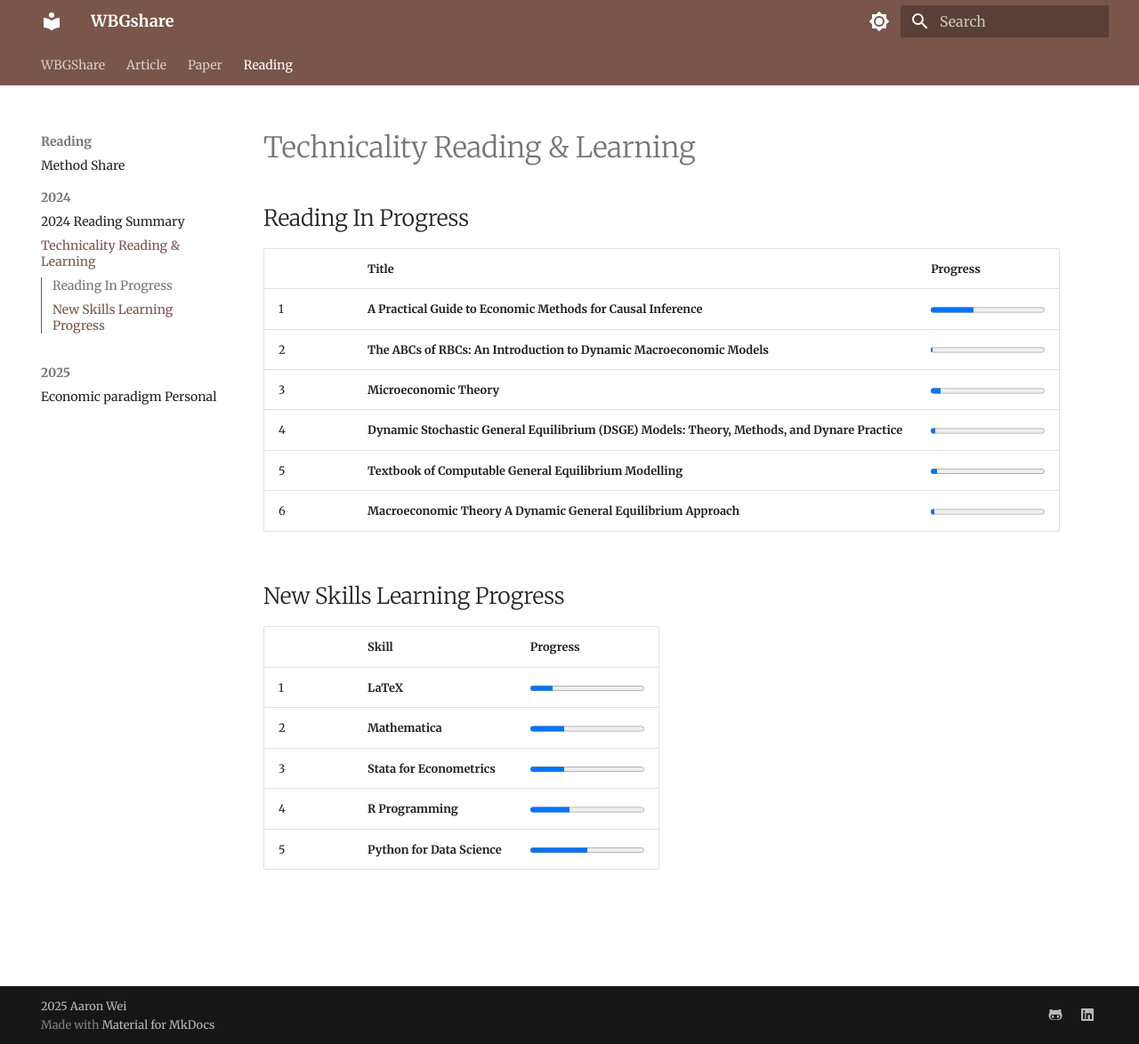
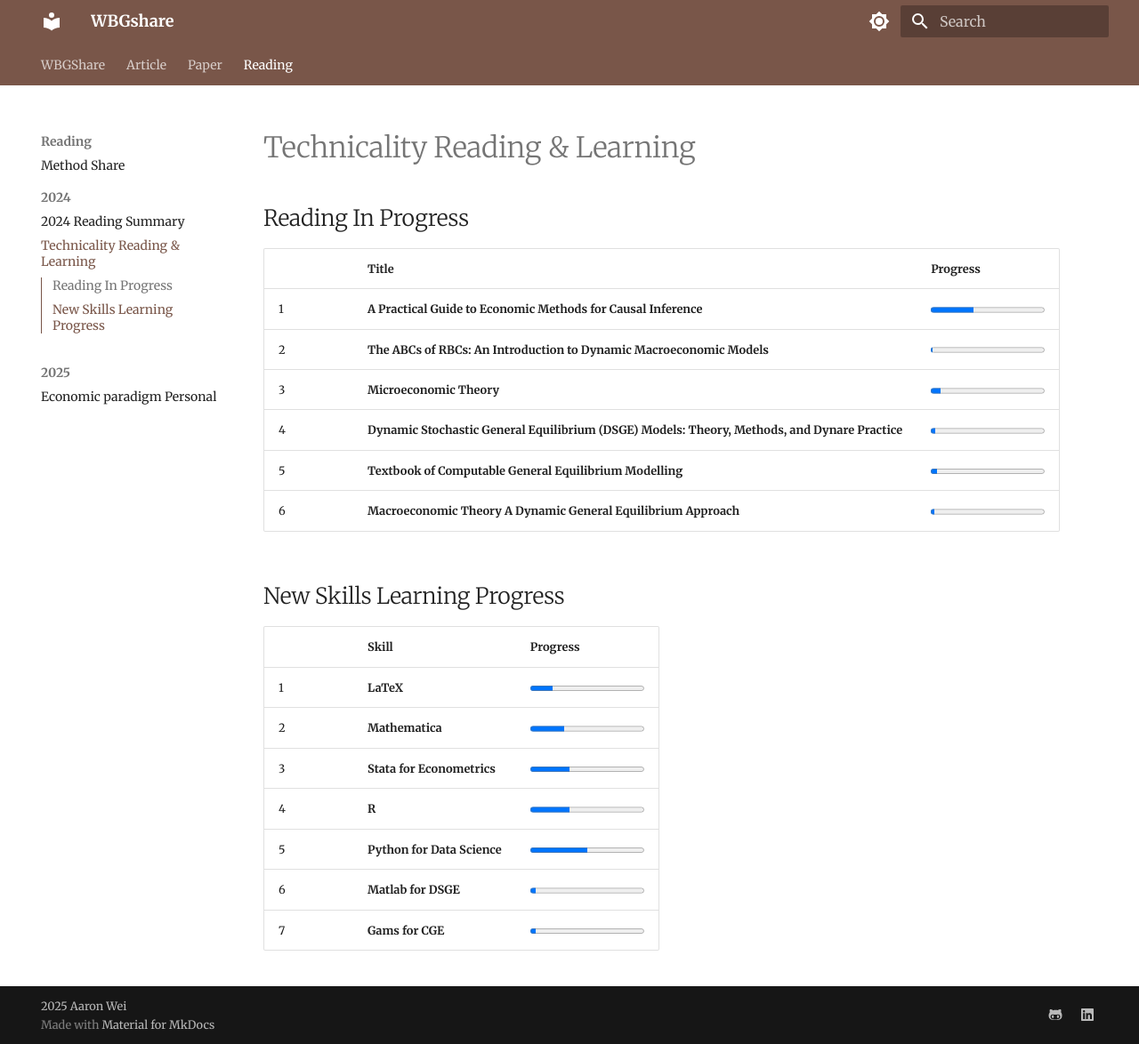
Before and after one commit to WBGZDTSL/WBGShare, an MkDocs documentation site: the page built from docs/Reading/2024/Reading.md, in a window 1280 px wide and 1174 px high. Shown: the whole window at 89% size. Built offline with MkDocs 1.6.1 and Material for MkDocs 9.7.7, drawn with Linux system fonts in a browser that asks for light colours.

Commit message:
Update Reading.md

```diff
--- a/docs/Reading/2024/Reading.md
+++ b/docs/Reading/2024/Reading.md
@@ -12,10 +12,12 @@
 
 
 ## New Skills Learning  Progress
-|   | Skill                       | Progress                               |
-|---|-----------------------------|----------------------------------------|
-| 1 | **LaTeX**                   | <progress value=20 max=100></progress> |
-| 2 | **Mathematica**             | <progress value=30 max=100></progress> |
-| 3 | **Stata for Econometrics**  | <progress value=30 max=100></progress> |
-| 4 | **R Programming**           | <progress value=35 max=100></progress> |
-| 5 | **Python for Data Science** | <progress value=50 max=100></progress> |
+|   | Skill                          | Progress                               |
+|---|--------------------------------|----------------------------------------|
+| 1 | **LaTeX**                      | <progress value=20 max=100></progress> |
+| 2 | **Mathematica**                | <progress value=30 max=100></progress> |
+| 3 | **Stata for Econometrics**     | <progress value=35 max=100></progress> |
+| 4 | **R**                          | <progress value=35 max=100></progress> |
+| 5 | **Python for Data Science**    | <progress value=50 max=100></progress> |
+| 6 | **Matlab for DSGE**            | <progress value=5 max=100></progress>  |
+| 7 | **Gams for CGE**               | <progress value=5 max=100></progress>  |
```
